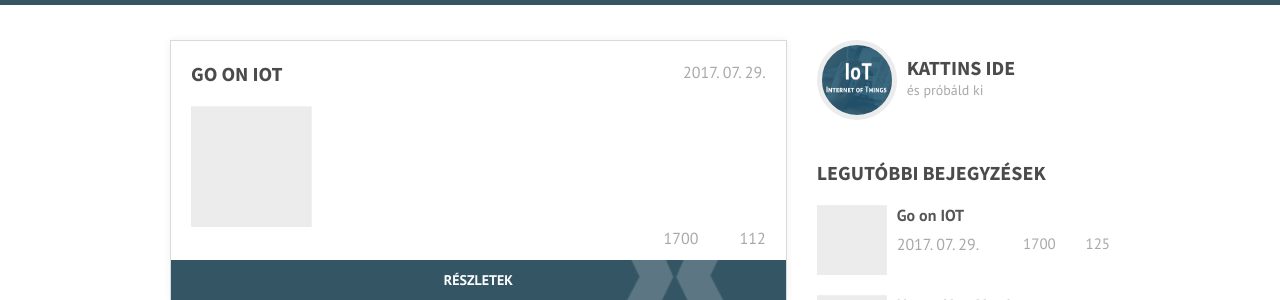
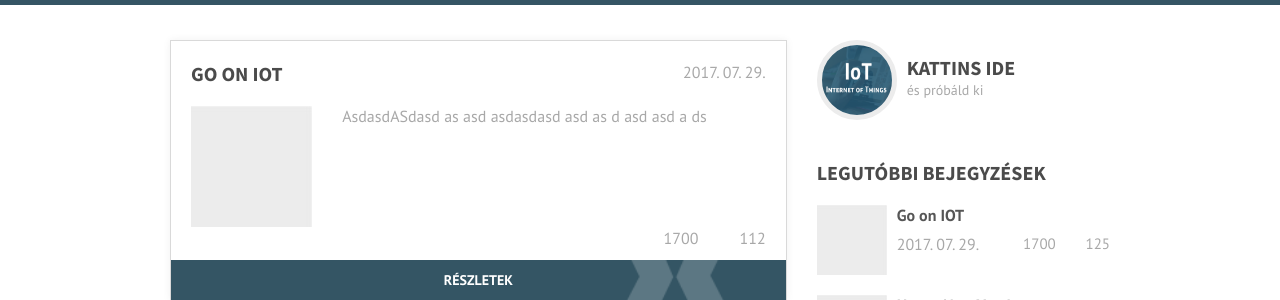
Before and after one commit to xdevs-hu/xdevs-hu.github.io, a Jekyll site: the page built from iot.html, in a window 1280 px wide. Shown: the part 165-465 px from the top of the page. Built offline with Jekyll 4.4.1, drawn with Linux system fonts in a browser that asks for light colours; some web fonts are replaced; a script that is not in the unit is left out.

Commit message:
Manual post edit

```diff
--- a/_posts/2017-07-29-go-on-iot.md
+++ b/_posts/2017-07-29-go-on-iot.md
@@ -1,6 +1,15 @@
 ---
-title: Go on IOT
-category: iot
 layout: post
-date: '2017-07-29T16:40:33+00:00'
+title:  "Go on IOT"
+date:   2017-07-29 16:42:10 +0100
+categories: iot
 ---
+AsdasdASdasd as asd
+asdasdasd
+asd
+as
+d
+asd
+asd
+a
+ds
```
